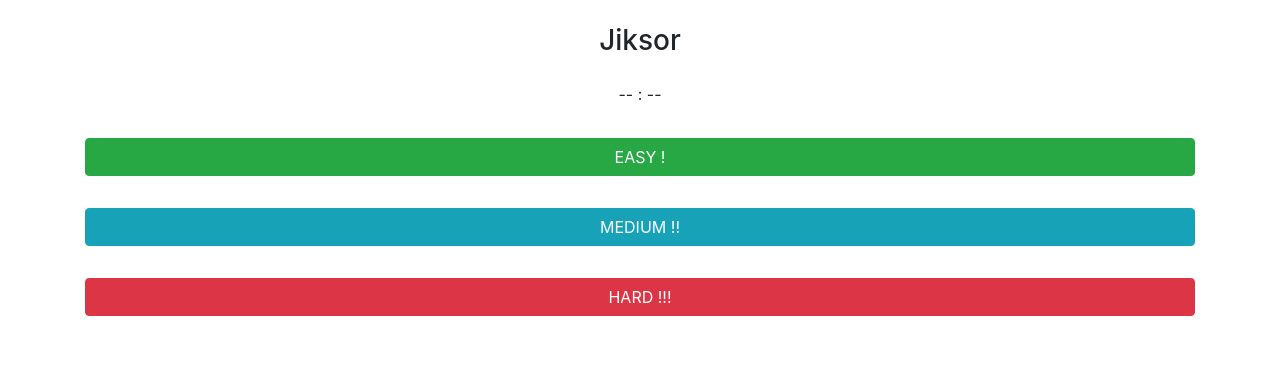
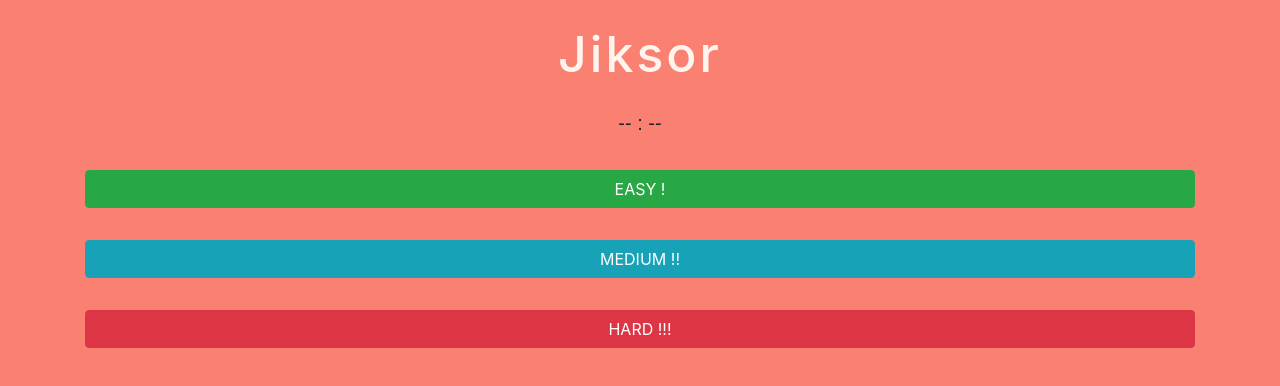
Before and after one commit to junior180r/PWA_JIKSOR, a plain HTML site: page index.html in a window 1280 px wide. Drawn offline with nearby package versions, Linux system fonts and the light colour scheme.

Commit message:
Add files via upload

```diff
--- a/index.html
+++ b/index.html
@@ -9,10 +9,25 @@
       href="https://maxcdn.bootstrapcdn.com/bootstrap/4.0.0/css/bootstrap.min.css"
     />
     <style>
+      body {
+        background-color: salmon;
+      }
+      h3 {
+        color: seashell;
+        letter-spacing: 3px;
+        font-size: 50px
+        ;
+      }
+      p {
+        font-size: 20px;
+        font-family: 'digital-7', sans-serif;
+        src: url('/fonts/digital-7.ttf');
+
+      }
       .box {
         width: 50%;
         height: 200px;
-        border: 1px solid black;
+        border: 1px solid white;
         position: relative;
       }
       .img-sub {
```
